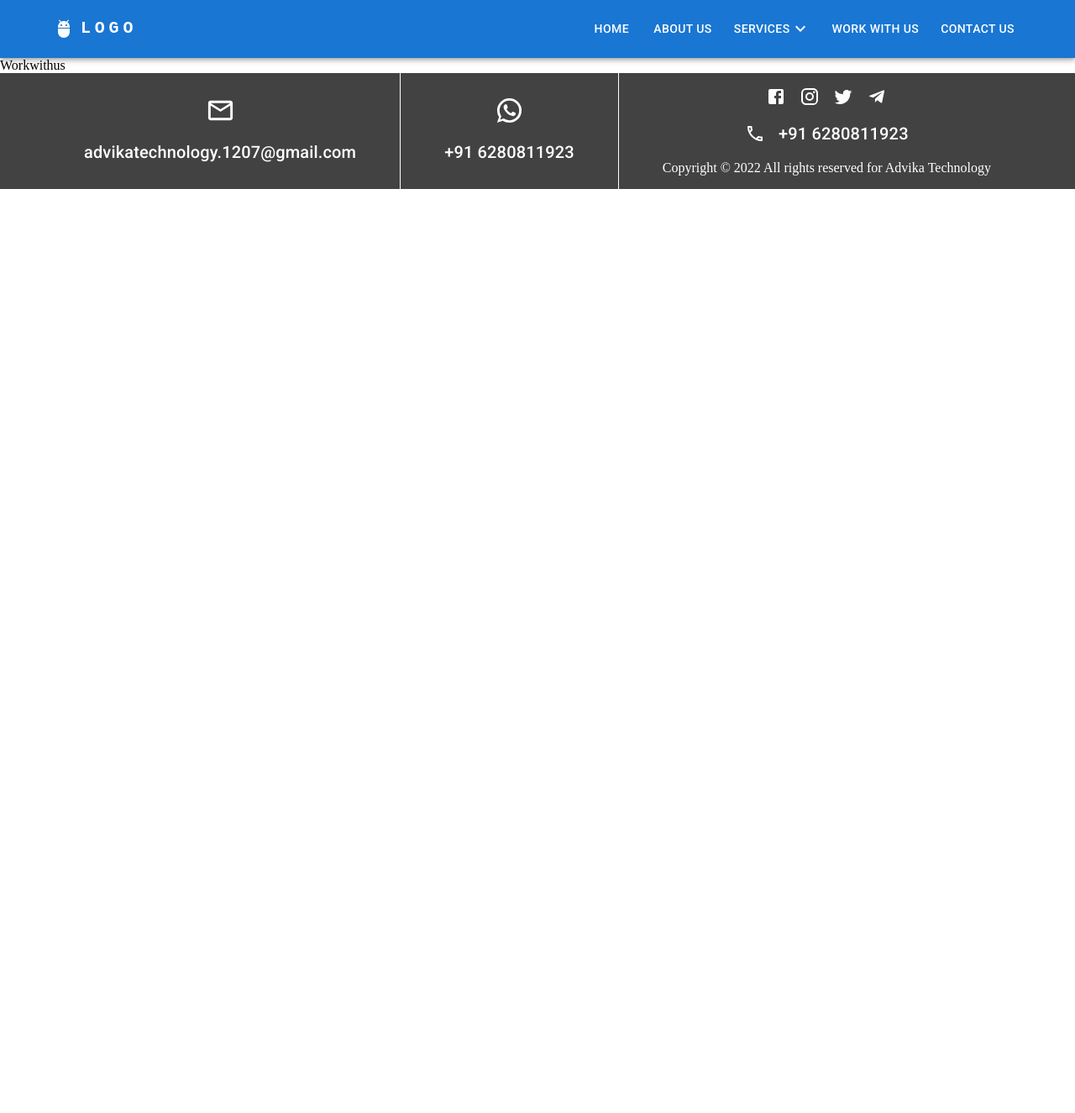
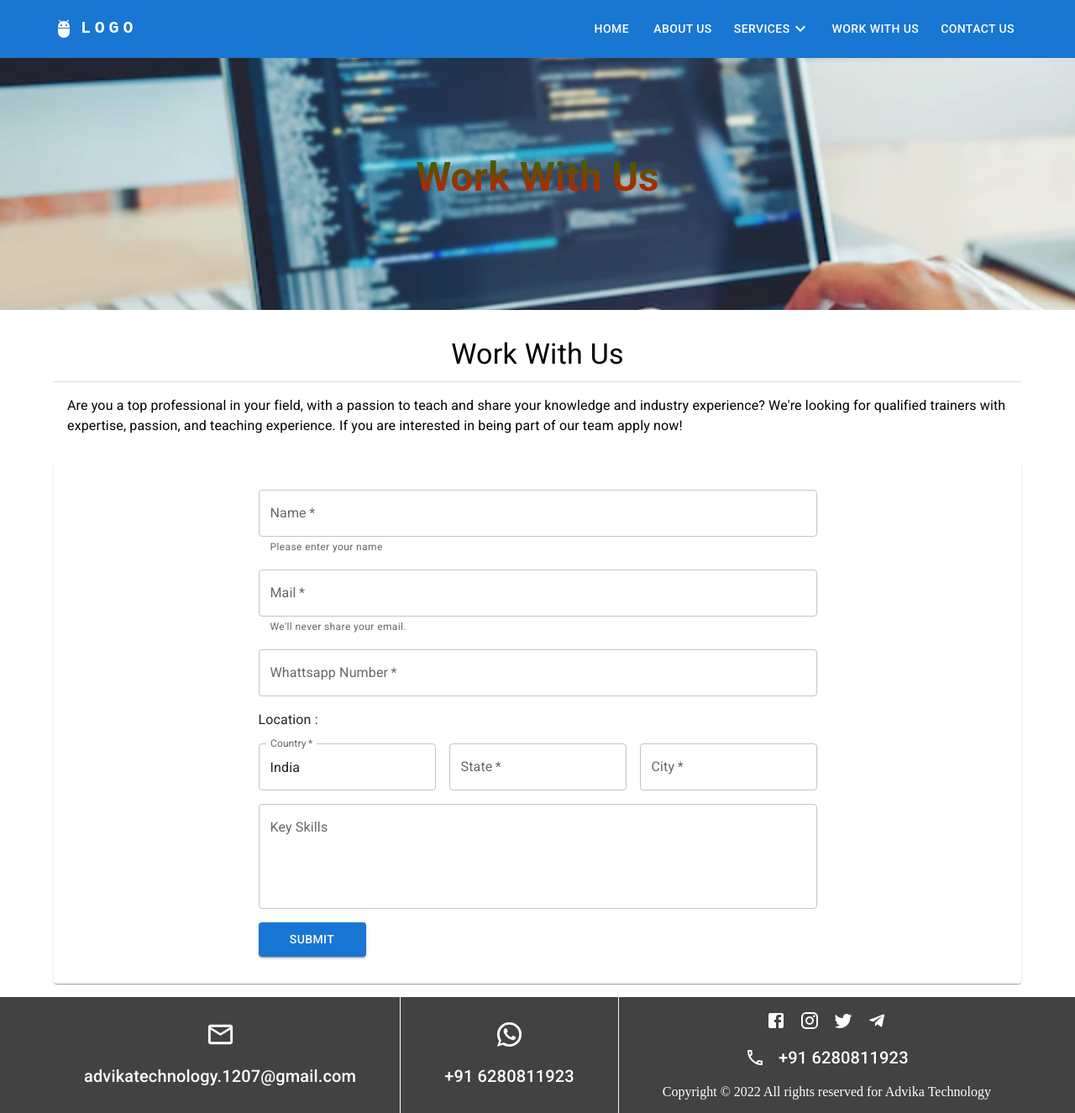
Before and after one commit to MrYogesh0709/job, a React (Create React App) app: page /workwithus in a window 1280 px wide. Shown: the whole page at 84% size. Before the commit the page ends 800 px from the top, so only its background shows below. Built offline with nearby package versions, Linux system fonts and the light colour scheme.

Commit message:
about us

```diff
--- a/src/components/Sidebar.jsx
+++ b/src/components/Sidebar.jsx
@@ -5,7 +5,6 @@ import {
   ListItemButton,
   ListItemIcon,
 } from "@mui/material";
-import React from "react";
 import ListItemText from "@mui/material/ListItemText";
 import HomeIcon from "@mui/icons-material/Home";
 import InfoIcon from "@mui/icons-material/Info";
--- a/src/page/contact/Contact.jsx
+++ b/src/page/contact/Contact.jsx
@@ -72,7 +72,7 @@ const Contact = () => {
       />
       <Container>
         <Card sx={{ mt: "2rem", mb: "2rem", padding: "2rem" }}>
-          <Typography variant="h6" textAlign={"center"} gutterBottom>
+          <Typography variant="h5" textAlign={"center"} gutterBottom>
             GET IN TOUCH
           </Typography>
           <form
@@ -91,6 +91,7 @@ const Contact = () => {
                   type="text"
                   variant="outlined"
                   sx={{ width: "100%" }}
+                  helperText="Please enter your name"
                 />
               </FormControl>
               <FormControl>
--- a/src/page/home/Home.jsx
+++ b/src/page/home/Home.jsx
@@ -24,6 +24,7 @@ import azure from "../../images/home/azure.png";
 import net from "../../images/home/net.avif";
 import react from "../../images/home/reactlogo.png";
 import { Link } from "react-router-dom";
+
 const Item = styled(Paper)(({ theme }) => ({
   backgroundColor: theme.palette.mode === "dark" ? "#1A2027" : "#fff",
   ...theme.typography.body2,
--- a/src/page/workwithus/Workwithus.jsx
+++ b/src/page/workwithus/Workwithus.jsx
@@ -1,7 +1,240 @@
 import React from "react";
+import {
+  Alert,
+  Box,
+  Button,
+  Card,
+  Container,
+  Divider,
+  FormControl,
+  FormHelperText,
+  Snackbar,
+  Stack,
+  TextField,
+  Typography,
+} from "@mui/material";
+import hero from "../../images/home.jpg";
+import { useForm, ValidationError } from "@formspree/react";
 
 const Workwithus = () => {
-  return <div>Workwithus</div>;
+  const [open, setOpen] = React.useState(false);
+
+  const handleClick = () => {
+    setOpen(true);
+  };
+
+  const handleClose = (event, reason) => {
+    if (reason === "clickaway") {
+      return;
+    }
+
+    setOpen(false);
+  };
+
+  const [state, handleSubmit] = useForm("xgeqdlpb");
+  if (state.succeeded) {
+    return (
+      <>
+        <Workwithus />
+        <Snackbar open={open} autoHideDuration={6000} onClose={handleClose}>
+          <Alert
+            onClose={handleClose}
+            severity="success"
+            sx={{ width: "100%" }}
+          >
+            Your form is submitted successfully!
+          </Alert>
+        </Snackbar>
+      </>
+    );
+  }
+  return (
+    <Box>
+      <Box
+        sx={{
+          backgroundImage: `url(${hero})`,
+          backgroundRepeat: "no-repeat",
+          backgroundColor: "black",
+          backgroundPositionX: "center",
+          backgroundPositionY: "center",
+          backgroundSize: "cover",
+          height: { xs: "230px", sm: "280px", md: "280px", lg: "300px" },
+          width: "100%",
+        }}
+      >
+        <Box
+          sx={{
+            display: "flex",
+            justifyContent: "center",
+            alignItems: "center",
+            margin: "0 auto",
+            height: { xs: "230px", sm: "280px", md: "280px", lg: "300px" },
+          }}
+        >
+          <Box sx={{ opacity: "1" }}>
+            <Typography
+              variant="h5"
+              lineHeight={1.2}
+              fontWeight="1000"
+              padding={"10px"}
+              display={"inline-block"}
+              alignItems="center"
+              marginBottom={"1rem"}
+              fontSize={{ xs: "2rem", md: "3rem" }}
+              sx={{
+                backgroundImage: "linear-gradient(180deg,green,red)",
+                backgroundClip: "text",
+                color: "transparent",
+              }}
+            >
+              Work With Us
+            </Typography>
+          </Box>
+        </Box>
+      </Box>
+      <Container>
+        <Typography variant="h4" textAlign={"center"} gutterBottom mt={"2rem"}>
+          Work With Us
+        </Typography>
+        <Divider />
+        <Typography mt={"1rem"} p={"0 1rem"}>
+          Are you a top professional in your field, with a passion to teach and
+          share your knowledge and industry experience? We're looking for
+          qualified trainers with expertise, passion, and teaching experience.
+          If you are interested in being part of our team apply now!
+        </Typography>
+        <Card
+          sx={{
+            mt: "2rem",
+            mb: "1rem",
+            padding: "2rem",
+            display: "flex",
+            justifyContent: "center",
+          }}
+        >
+          <form
+            action="https://formspree.io/f/xgeqdlpb"
+            method="POST"
+            className="form"
+            onSubmit={handleSubmit}
+          >
+            <Stack spacing={2}>
+              <FormControl>
+                <TextField
+                  id="outlined-basic"
+                  helperText="Please enter your name"
+                  required
+                  label="Name"
+                  name="Name"
+                  type="text"
+                  variant="outlined"
+                  sx={{ width: "100%" }}
+                />
+              </FormControl>
+              <FormControl>
+                <TextField
+                  id="outlined-basic"
+                  required
+                  label="Mail"
+                  name="Email"
+                  aria-describedby="my-helper-text"
+                  variant="outlined"
+                  sx={{ width: "100%" }}
+                />
+                <FormHelperText id="my-helper-text">
+                  We'll never share your email.
+                </FormHelperText>
+                <ValidationError
+                  prefix="Email"
+                  field="email"
+                  errors={state.errors}
+                />
+              </FormControl>
+              <FormControl>
+                <TextField
+                  id="outlined-basic"
+                  type="tel"
+                  pattern="[0-9]{10}"
+                  required
+                  label="Whattsapp Number"
+                  name="Whattsapp Number"
+                  variant="outlined"
+                  sx={{ width: "100%" }}
+                />
+              </FormControl>
+              <Typography>Location :</Typography>
+              <Stack direction="row" spacing={2}>
+                <FormControl>
+                  <TextField
+                    id="outlined-basic"
+                    type="text"
+                    required
+                    label="Country"
+                    name="Location:Country"
+                    defaultValue="India"
+                    variant="outlined"
+                    sx={{ width: "100%" }}
+                  />
+                </FormControl>
+                <FormControl>
+                  <TextField
+                    id="outlined-basic"
+                    type="text"
+                    required
+                    label="State"
+                    name="Location:state"
+                    variant="outlined"
+                    sx={{ width: "100%" }}
+                  />
+                </FormControl>
+                <FormControl>
+                  <TextField
+                    id="outlined-basic"
+                    type="text"
+                    label="City"
+                    name="Location:City"
+                    required
+                    variant="outlined"
+                    sx={{ width: "100%" }}
+                  />
+                </FormControl>
+              </Stack>
+              <FormControl>
+                <TextField
+                  label="Key Skills"
+                  type="text"
+                  id="message"
+                  name="Key Skills"
+                  multiline
+                  rows={4}
+                  sx={{ width: "100%" }}
+                />
+                <ValidationError
+                  prefix="Message"
+                  field="message"
+                  errors={state.errors}
+                />
+              </FormControl>
+
+              <Button
+                variant="contained"
+                sx={{
+                  maxWidth: "1rem",
+                  margin: "0 auto",
+                  padding: "0.5rem 4rem",
+                }}
+                disabled={state.submitting}
+                type="submit"
+                onClick={handleClick}
+              >
+                Submit
+              </Button>
+            </Stack>
+          </form>
+        </Card>
+      </Container>
+    </Box>
+  );
 };
 
 export default Workwithus;
```
Also changed, not shown: src/page/about/About.jsx (+9 -4 lines).
